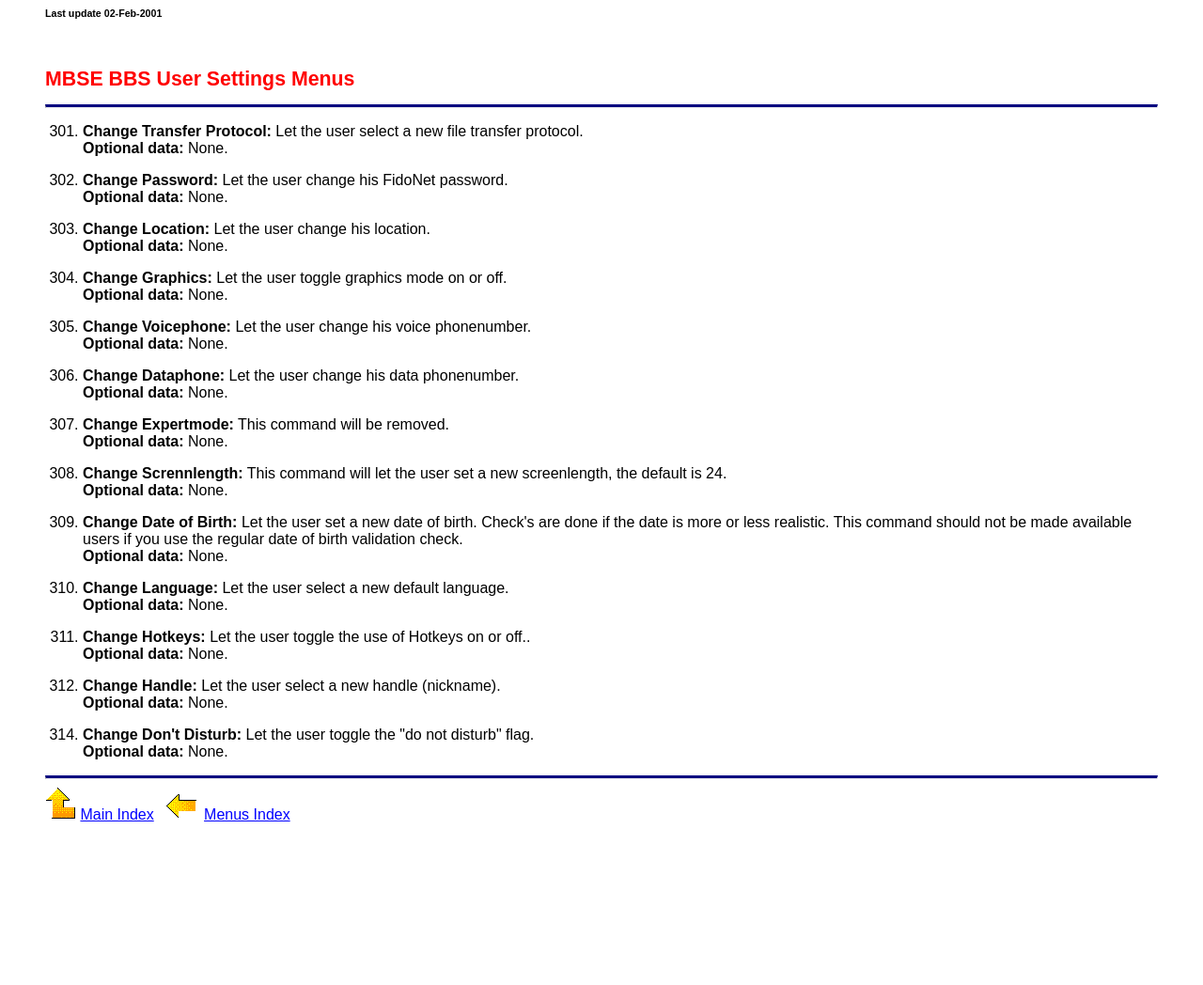
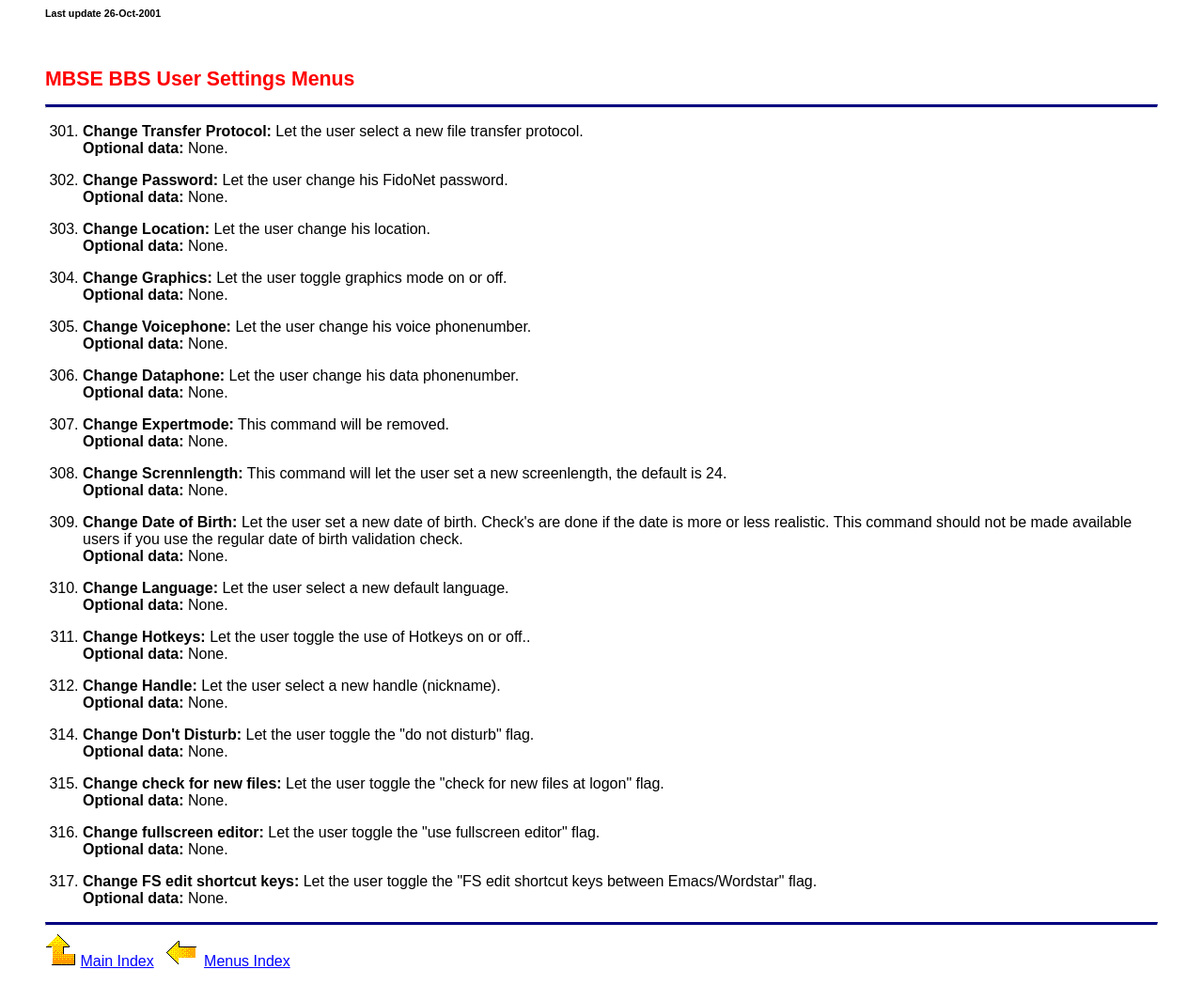
Before and after one commit to ftnapps/FTNd, a plain HTML site: page html/menus/menu300.html in a window 1280 px wide. Shown: the whole page at 94% size. Before the commit the page ends 892 px from the top, so only its background shows below. Drawn offline with Linux system fonts and the light colour scheme.

Commit message:
Updated docs for new feature to select FS edit shortcut keys

```diff
--- a/html/menus/menu300.html
+++ b/html/menus/menu300.html
@@ -11,7 +11,7 @@
 </HEAD>
 <BODY>
 <BLOCKQUOTE>
-<h5>Last update 02-Feb-2001</h5>
+<h5>Last update 26-Oct-2001</h5>
 <P>&nbsp;<P>
 
 <h1>MBSE BBS User Settings Menus</h1>
@@ -86,6 +86,21 @@
  <strong>Optional data:</strong> None.<Br>
  <P>
 
+ <LI value="315"><strong>Change check for new files:</strong> Let the user
+ toggle the "check for new files at logon" flag.<br>
+ <strong>Optional data:</strong> None.<Br>
+ <P>
+
+ <LI value="316"><strong>Change fullscreen editor:</strong> Let the user
+ toggle the "use fullscreen editor" flag.<br>
+ <strong>Optional data:</strong> None.<Br>
+ <P>
+
+ <LI value="317"><strong>Change FS edit shortcut keys:</strong> Let the user
+ toggle the "FS edit shortcut keys between Emacs/Wordstar" flag.<br>
+ <strong>Optional data:</strong> None.<Br>
+ <P>
+
 </OL>
 
 <HR>
```
Also changed, not shown: html/menus/control.html (+3 -3 lines).
